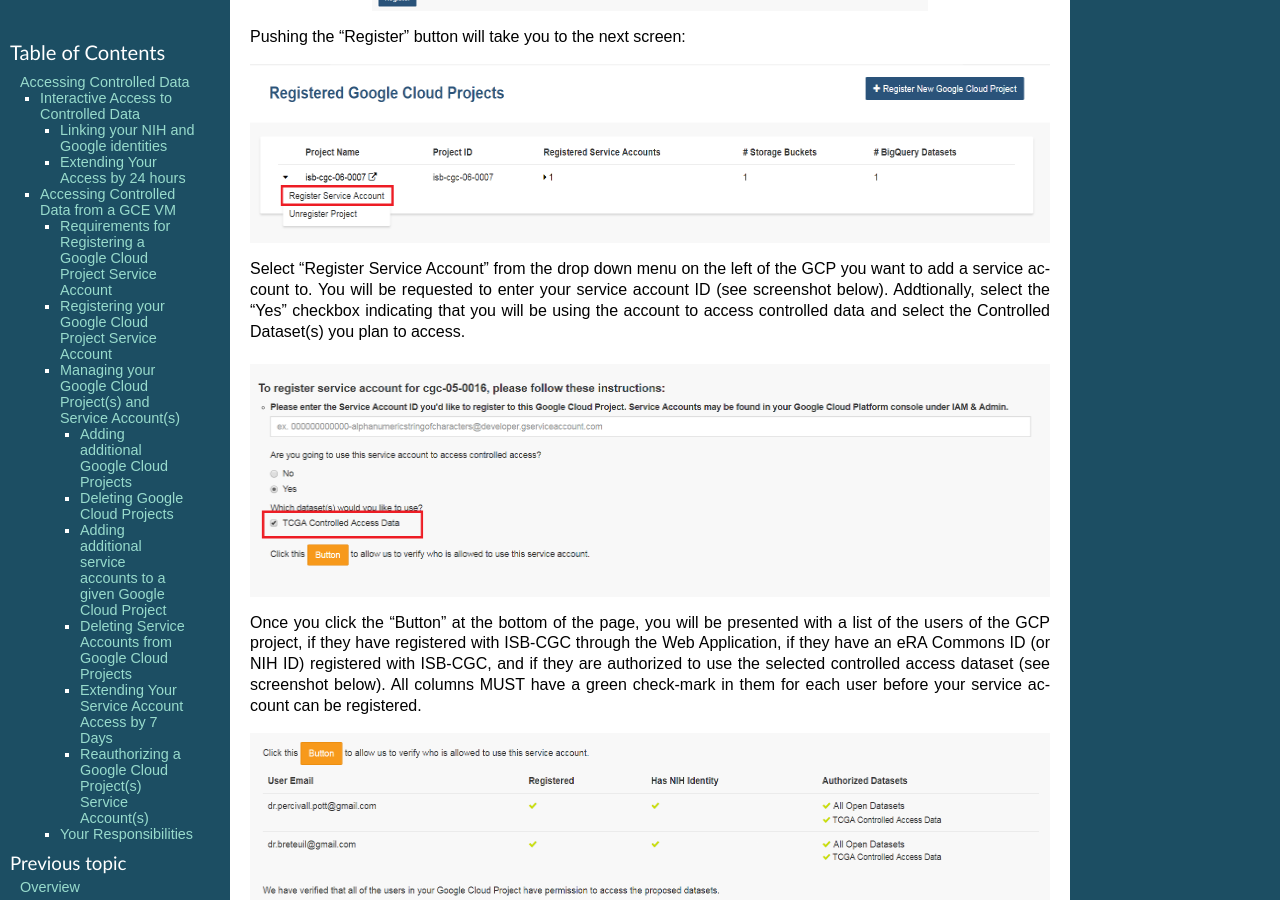
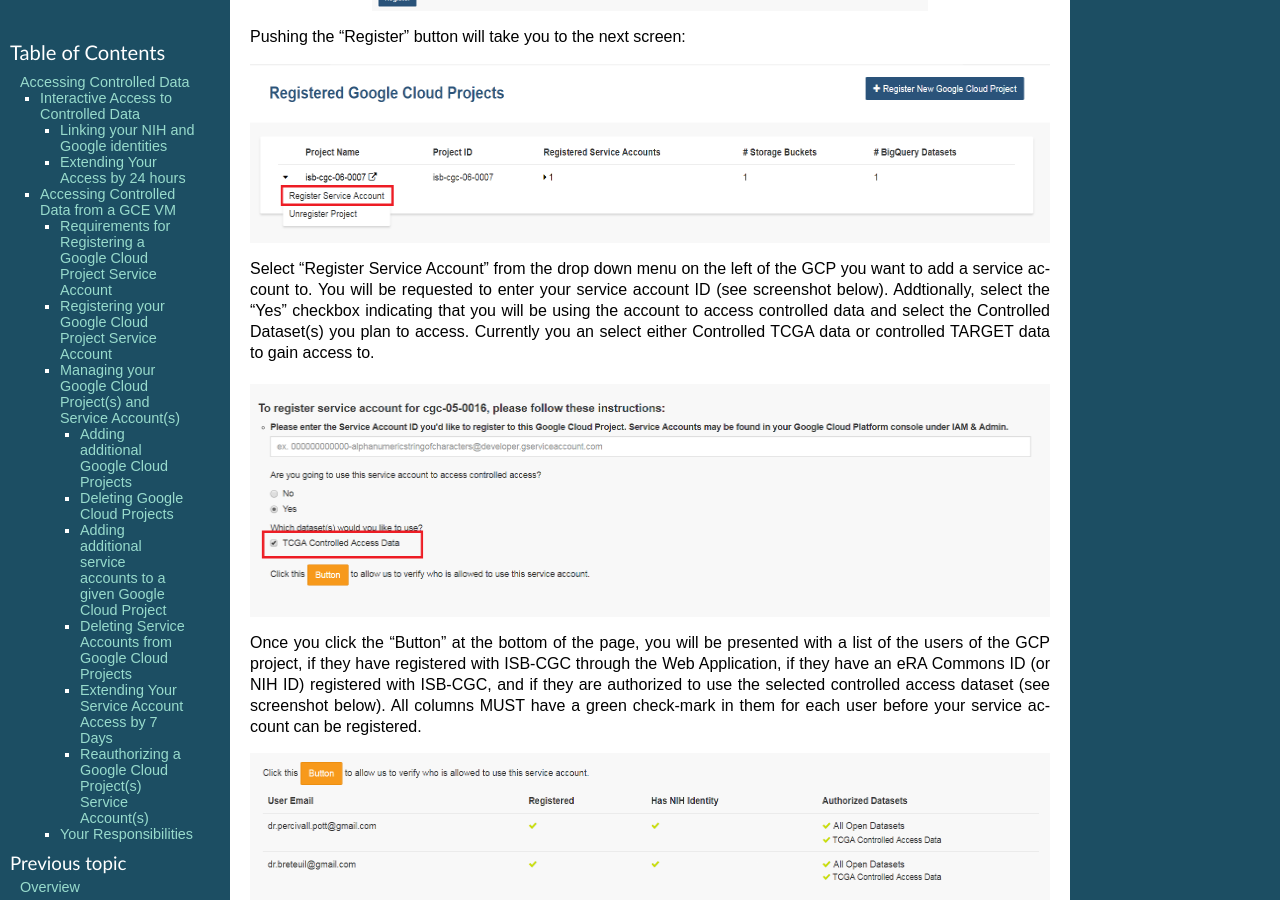
Before and after one commit to isb-cgc/readthedocs, a Sphinx documentation site: the page built from docs/source/sections/webapp/Gaining-Access-To-Contolled-Access-Data.rst, in a window 1280 px wide and 900 px high, scrolled down 5833 px. Built offline with Sphinx 7.4.7, drawn with Linux system fonts in a browser that asks for light colours; pages that are not in the unit, such as notebooks, are missing from menus.

Commit message:
updated text

```diff
--- a/docs/source/sections/webapp/Gaining-Access-To-Contolled-Access-Data.rst
+++ b/docs/source/sections/webapp/Gaining-Access-To-Contolled-Access-Data.rst
@@ -168,7 +168,7 @@
    :scale: 50
    :align: center
 
-Select "Register Service Account" from the drop down menu on the left of the GCP you want to add a service account to.  You will be requested to enter your service account ID (see screenshot below).  Addtionally, select the "Yes" checkbox indicating that you will be using the account to access controlled data and select the Controlled Dataset(s) you plan to access.
+Select "Register Service Account" from the drop down menu on the left of the GCP you want to add a service account to.  You will be requested to enter your service account ID (see screenshot below).  Addtionally, select the "Yes" checkbox indicating that you will be using the account to access controlled data and select the Controlled Dataset(s) you plan to access.  Currently you an select either Controlled TCGA data or controlled TARGET data to gain access  to.
 
 .. image:: RegisterAServiceAccountFirstScreen.PNG
    :scale: 50
```
